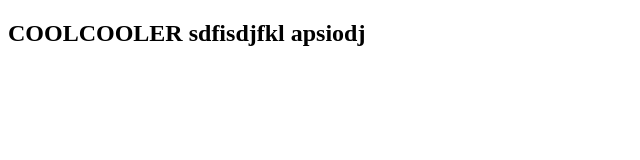
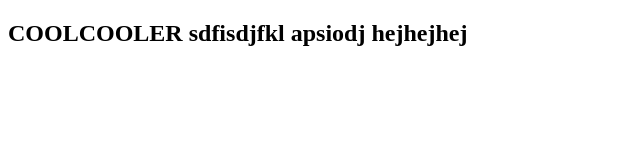
Before and after one commit to Lenon416/CoolCooler, a plain HTML site: page coolcooler.html in a window 1280 px wide. Shown: the whole page, without its empty margins (0-640 px from the left). Drawn offline with Linux system fonts and the light colour scheme.

Commit message:
sedrfghj

```diff
--- a/coolcooler.html
+++ b/coolcooler.html
@@ -12,6 +12,7 @@
             COOLCOOLER
             sdfisdjfkl
             apsiodj
+            hejhejhej
 
         </h1>
     </nav>
```
